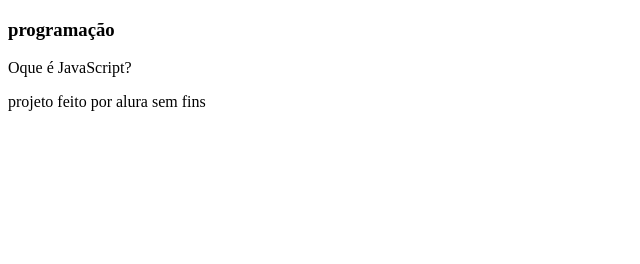
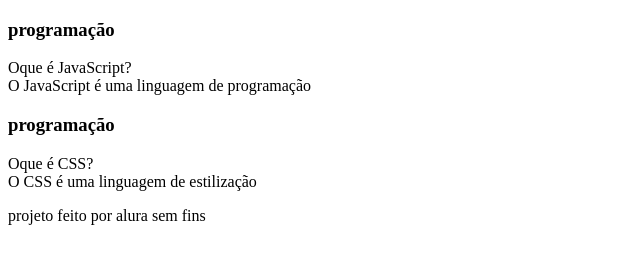
Before and after one commit to Satto1/flashcards, a plain HTML site: page index.html in a window 1280 px wide. Shown: the whole page, without its empty margins (0-640 px from the left). Drawn offline with Linux system fonts and the light colour scheme.

Commit message:
Add files via upload

```diff
--- a/index.html
+++ b/index.html
@@ -15,7 +15,18 @@
                 Oque é JavaScript?
             </div>
             <div class="cartao__conteudo__resposta">
-
+                O JavaScript é uma linguagem de programação
+            </div>
+        </div>
+    </article>
+    <article class="cartao">
+        <div class="cartao__conteudo">
+            <h3>programação</h3>
+            <div class="cartao__conteudo__pergunta">
+                Oque é CSS?
+            </div>
+            <div class="cartao__conteudo__resposta">
+                O CSS é uma linguagem de estilização
             </div>
         </div>
     </article>
```
